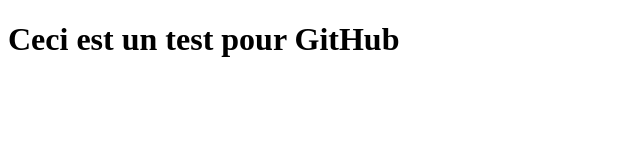
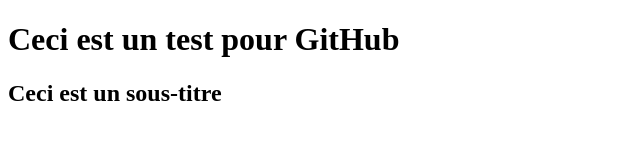
Before and after one commit to najoua-tech/tes1, a plain HTML site: page index.html in a window 1280 px wide. Shown: the whole page, without its empty margins (0-640 px from the left). Drawn offline with Linux system fonts and the light colour scheme.

Commit message:
Update index.html
un sous-titre a été ajouté pour la clarté du document.

```diff
--- a/index.html
+++ b/index.html
@@ -7,5 +7,6 @@
 </head>
 <body>
     <h1>Ceci est un test pour GitHub</h1>
+    <h2>Ceci est un sous-titre</h2>
 </body>
 </html>
```
